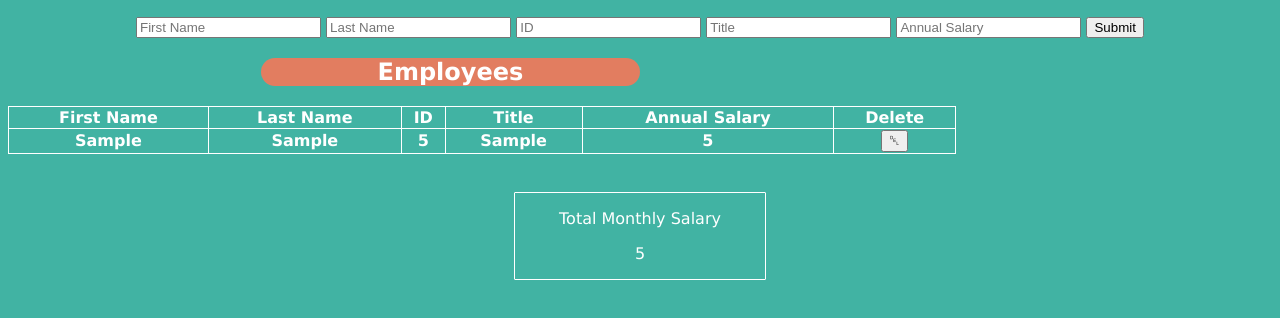
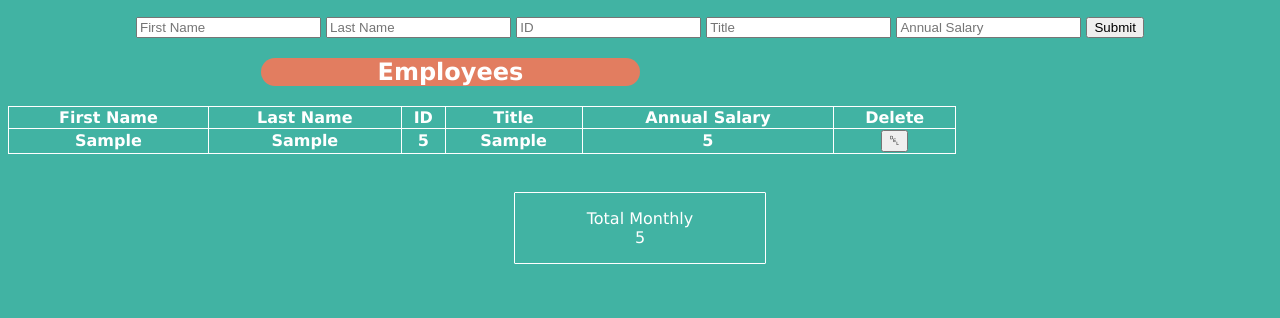
Before and after one commit to RyanKjesboJohnson/weekend-salary-calculator, a website: page index.html in a window 1280 px wide. Both pictures are taken after typing "Sample", "Sample", "5", "Sample", "5" into the empty fields and a click on the button "Submit". Shown: the part 112-430 px from the top of the page. Drawn offline with Linux system fonts and the light colour scheme.

Commit message:
updated formatting of total monthly salary

```diff
--- a/index.html
+++ b/index.html
@@ -79,8 +79,8 @@
 <br>
 <br>
   <div class="total-salary-section">
-  <p>Total Monthly Salary</p>
-  <p><span id="total-annual-salary">0</span></p>
+  <p>Total Monthly <br>
+  <span id="total-monthly">0</span></p>
 </div>
 </footer>
 </body>
--- a/script.js
+++ b/script.js
@@ -31,10 +31,10 @@ function handleSubmit(event){
     <th><button onclick="deleteRecord(event)">␡</button></th>
   </tr>`
 
-let totalAnnualSalary = document.getElementById('total-annual-salary').textContent;
+let totalAnnualSalary = document.getElementById('total-monthly').textContent;
 totalSalary = Number(totalAnnualSalary) + Number(annualSalary);
 console.log(totalSalary);
-document.getElementById('total-annual-salary').textContent = totalSalary;
+document.getElementById('total-monthly').textContent = totalSalary;
 
 
   document.getElementById('first-Name').value = '';
```
